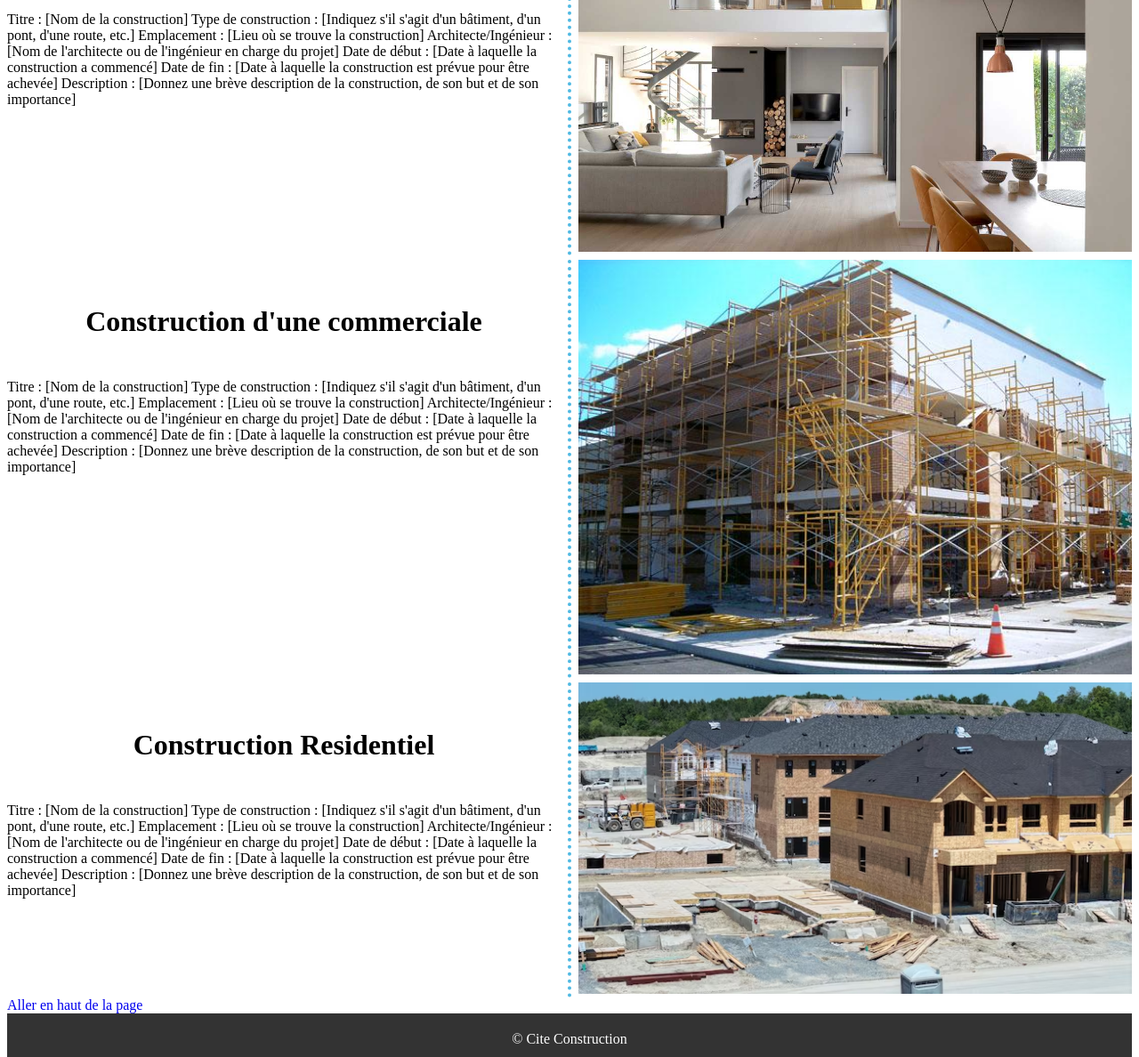
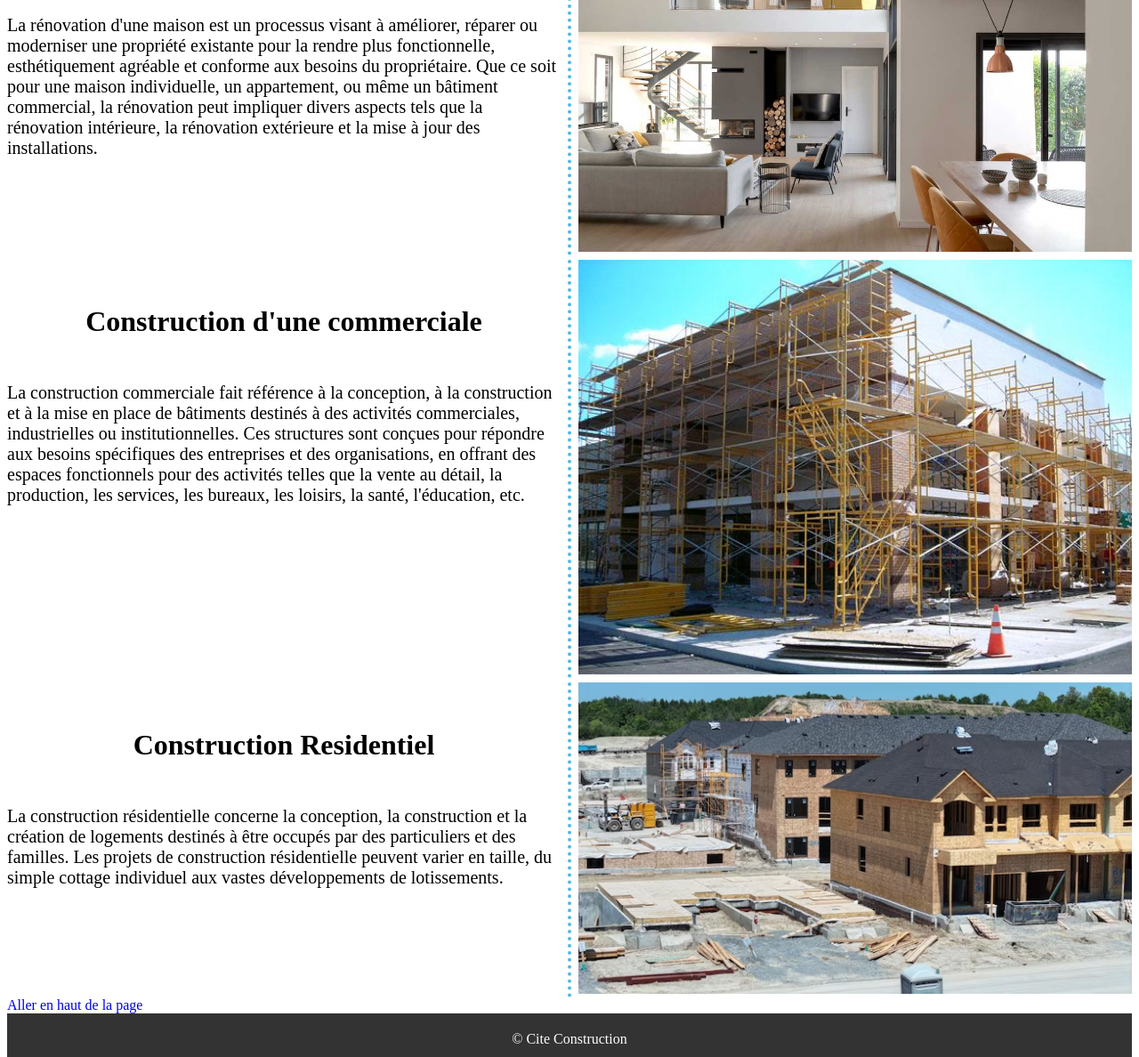
Before and after one commit to Hafiziou/Projet-WebClient, a plain HTML site: page Realisation.html in a window 1280 px wide. Shown: the part 531-1719 px from the top of the page at 89% size. Drawn offline with Linux system fonts and the light colour scheme.

Commit message:
modifications des fichiers

```diff
--- a/CSS/style.css
+++ b/CSS/style.css
@@ -171,3 +171,7 @@ li{
           align-items: center;
           background-color:beige;
         }
+
+        .pr{
+          font-size: 20px;
+        }
--- a/Realisation.html
+++ b/Realisation.html
@@ -30,20 +30,9 @@
 
         <div class="class2">
             <h1>Renovation d'une maison</h1>
-            <p>
-                Titre : [Nom de la construction]
-
-Type de construction : [Indiquez s'il s'agit d'un bâtiment, d'un pont, d'une route, etc.]
-
-Emplacement : [Lieu où se trouve la construction]
-
-Architecte/Ingénieur : [Nom de l'architecte ou de l'ingénieur en charge du projet]
-
-Date de début : [Date à laquelle la construction a commencé]
-
-Date de fin : [Date à laquelle la construction est prévue pour être achevée]
-
-Description : [Donnez une brève description de la construction, de son but et de son importance]
+            <p class="pr">
+                La rénovation d'une maison est un processus visant à améliorer, réparer ou moderniser une propriété existante pour la rendre plus fonctionnelle, esthétiquement agréable et conforme aux besoins du propriétaire.
+                 Que ce soit pour une maison individuelle, un appartement, ou même un bâtiment commercial, la rénovation peut impliquer divers aspects tels que la rénovation intérieure, la rénovation extérieure et la mise à jour des installations.
             </p>
 
                 <img src="./image/image_renovation.jpg" class="image_about">
@@ -51,40 +40,18 @@ Description : [Donnez une brève description de la construction, de son but et d
 
         <div class="class2">
             <h1>Construction d'une commerciale</h1>
-            <p>
-                Titre : [Nom de la construction]
-
-Type de construction : [Indiquez s'il s'agit d'un bâtiment, d'un pont, d'une route, etc.]
-
-Emplacement : [Lieu où se trouve la construction]
-
-Architecte/Ingénieur : [Nom de l'architecte ou de l'ingénieur en charge du projet]
-
-Date de début : [Date à laquelle la construction a commencé]
-
-Date de fin : [Date à laquelle la construction est prévue pour être achevée]
-
-Description : [Donnez une brève description de la construction, de son but et de son importance]
+            <p class="pr">
+                La construction commerciale fait référence à la conception, à la construction et à la mise en place de bâtiments destinés à des activités commerciales, industrielles ou institutionnelles.
+             Ces structures sont conçues pour répondre aux besoins spécifiques des entreprises et des organisations, en offrant des espaces fonctionnels pour des activités telles que la vente au détail, la production, les services, les bureaux, les loisirs, la santé, l'éducation, etc.
             </p>
 
                 <img src="./image/image_Comerciale.jpg" class="image_about">
         </div>
         <div class="class2">
             <h1>Construction Residentiel</h1>
-            <p>
-                Titre : [Nom de la construction]
-
-Type de construction : [Indiquez s'il s'agit d'un bâtiment, d'un pont, d'une route, etc.]
-
-Emplacement : [Lieu où se trouve la construction]
-
-Architecte/Ingénieur : [Nom de l'architecte ou de l'ingénieur en charge du projet]
-
-Date de début : [Date à laquelle la construction a commencé]
-
-Date de fin : [Date à laquelle la construction est prévue pour être achevée]
-
-Description : [Donnez une brève description de la construction, de son but et de son importance]
+            <p class="pr">
+                La construction résidentielle concerne la conception, la construction et la création de logements destinés à être occupés par des particuliers et des familles.
+                Les projets de construction résidentielle peuvent varier en taille, du simple cottage individuel aux vastes développements de lotissements.
             </p>
 
                 <img src="./image/image_residentiel.avif" class="image_about">
```
Also changed, not shown: Contact.html (+1 -1 lines), Index.html (+25 -4 lines).
